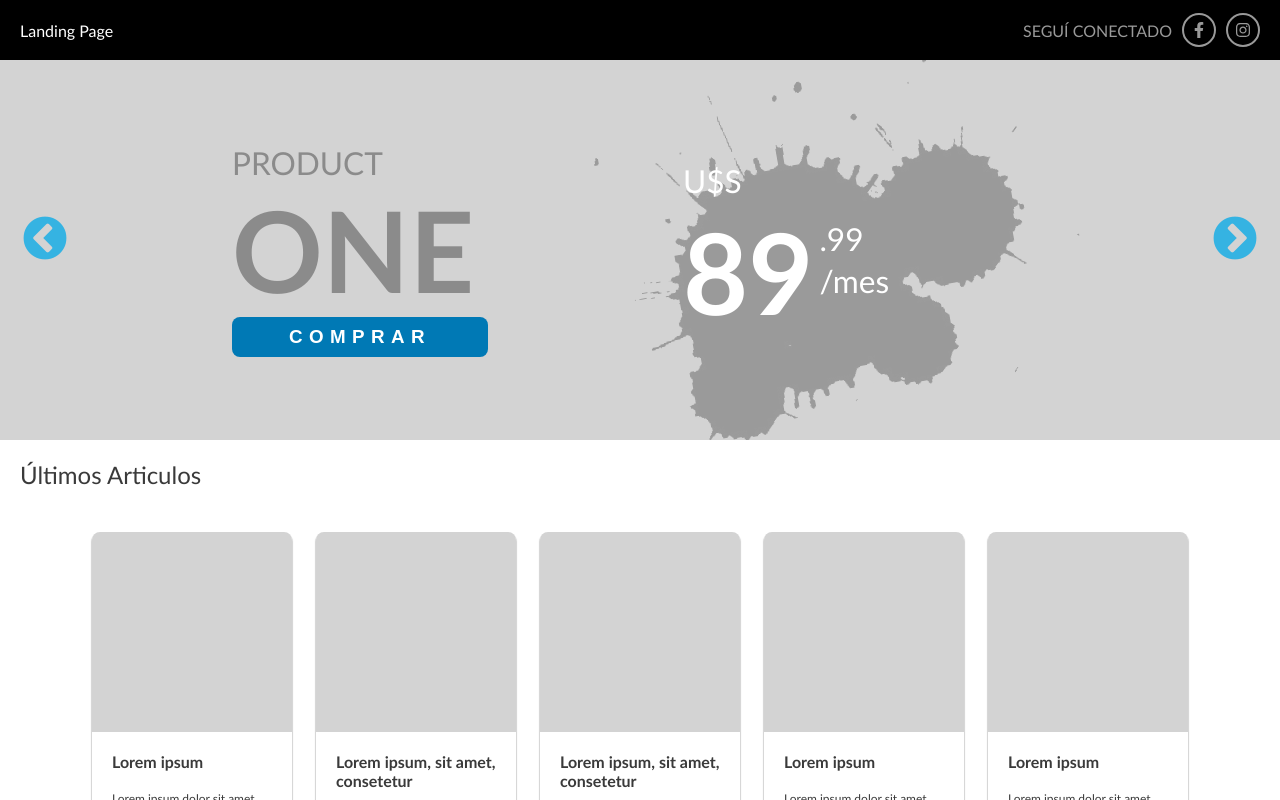
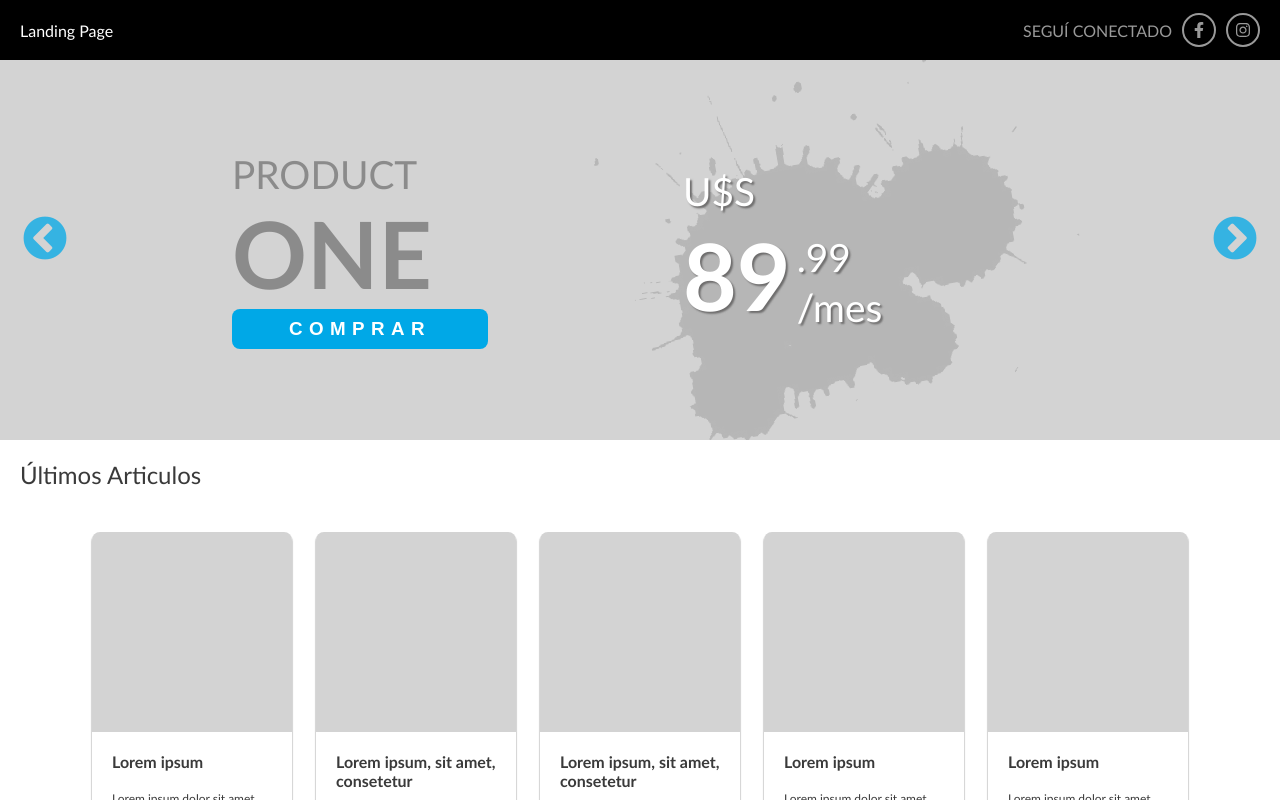
Before and after one commit to DamianRz/WT-React-Evaluation, a React (Create React App) app in the folder wt-evaluation/: page / in a window 1280 px wide. Shown: the top 800 px of the page. Built offline with nearby package versions, Linux system fonts and the light colour scheme.

Commit message:
refactor in product slider

```diff
--- a/wt-evaluation/src/components/product-slider/index.jsx
+++ b/wt-evaluation/src/components/product-slider/index.jsx
@@ -1,4 +1,4 @@
-import React, { useState } from 'react';
+import React from 'react';
 import { Slider } from '../slider';
 import Paint1 from '../../paint-1.png';
 import Paint2 from '../../paint-2.png';
@@ -8,9 +8,6 @@ import './product-slider-mobile.scss';
 import '../../theme/theme.scss';
 
 export const ProductSlider = () => {
-
-    const [activeEffect, setActiveEffect] = useState(false);
-
     const productsData = [
         {
             name: 'product one',
@@ -37,16 +34,10 @@ export const ProductSlider = () => {
                         <p className="name-1 theme-text">{name.split(' ')[0]}</p>
                         <p className="name-2 theme-text">{name.split(' ')[1]}</p>
                         <button
-                            onMouseEnter={() => {
-                                setActiveEffect(true)
-                            }}
-                            onMouseLeave={() => {
-                                setActiveEffect(false)
-                            }}
                             className="buy-btn">COMPRAR</button>
                     </div>
                     <div className="right-box">
-                        <img className={`paint-img ${activeEffect && 'active'}`} src={img} alt="" />
+                        <img className={`paint-img`} src={img} alt="" />
                         <div className="price-box">
                             <table>
                                 <tr>
@@ -76,9 +67,10 @@ export const ProductSlider = () => {
     }
 
     const getProductsSteps = () => {
-        return productsData.map(product => {
+        return productsData.map((product, i) => {
             return (
                 <ProductStep
+                    key={i}
                     name={product.name}
                     price={product.price}
                     img={product.img} />
--- a/wt-evaluation/src/components/product-slider/product-slider-mobile.scss
+++ b/wt-evaluation/src/components/product-slider/product-slider-mobile.scss
@@ -1,6 +1,6 @@
 @import '../../theme/screen-sizes.scss';
 
-@media only screen and (max-width: $mobile-screeen-width) {
+@media only screen and (max-width: ($mobile-screeen-width+200)) {
 
     .product-slider {
         .slider {
@@ -12,6 +12,8 @@
         }
 
         .product-step {
+            padding: 0;
+
             .product {
                 display: flex;
                 padding: 20px 0px;
@@ -19,15 +21,6 @@
                 height: max-content;
 
                 .left-box {
-
-                    .name-1 {
-                        font-size: 26px !important;
-                    }
-
-                    .name-2 {
-                        font-size: 80px !important;
-                    }
-
                     .buy-btn {
                         margin-top: 80%;
                     }
@@ -35,19 +28,10 @@
 
                 .right-box {
                     height: max-content;
-
-                    .usd,
-                    .cents,
-                    .month {
-                        font-size: 26px !important;
-                    }
-
-                    .price {
-                        font-size: 80px !important;
-                    }
+                    margin-top: 60px;
 
                     .paint-img {
-                        min-width: 440px;
+                        width: 100vw !important;
                         left: 18vw;
                     }
                 }
--- a/wt-evaluation/src/components/product-slider/product-slider.scss
+++ b/wt-evaluation/src/components/product-slider/product-slider.scss
@@ -25,14 +25,14 @@
                 z-index: 1;
 
                 .name-1 {
-                    font-size: calc(6px + 2vw);
+                    font-size: calc(26px + 1vw);
                     text-transform: uppercase;
                     color: $primary;
                     opacity: 0.4;
                 }
 
                 .name-2 {
-                    font-size: calc(10px + 8vw);
+                    font-size: calc(80px + 1vw);
                     text-transform: uppercase;
                     color: $primary;
                     font-weight: bolder;
@@ -45,16 +45,15 @@
                     height: 40px;
                     border-radius: 8px;
                     border-style: none;
-                    background-color: $s_dark;
+                    background-color: $secondary;
                     color: $text_on_s;
                     font-weight: bolder;
                     letter-spacing: .5vw;
                     font-size: calc(6px + 1vw);
                 }
 
-                .buy-btn:hover {
+                .buy-btn {
                     cursor: pointer;
-                    background-color: $secondary;
                 }
             }
 
@@ -74,15 +73,17 @@
                     .usd,
                     .cents,
                     .month {
-                        font-size: calc(6px + 2vw);
+                        font-size: calc(26px + 1vw);
                         color: $text_on_p;
+                        text-shadow: 2px 2px 2px #6d6c6c;
                     }
 
                     .price {
-                        font-size: calc(10px + 8vw);
+                        font-size: calc(80px + 1vw);
                         text-transform: uppercase;
                         color: $text_on_p;
                         font-weight: bolder;
+                        text-shadow: 2px 2px 2px #6d6c6c;
                     }
                 }
 
@@ -93,7 +94,7 @@
                     display: block;
                     margin: auto;
                     filter: grayscale(1);
-                    opacity: 0.8;
+                    opacity: 0.4;
                     transform: rotate(170deg);
                 }
 
```
